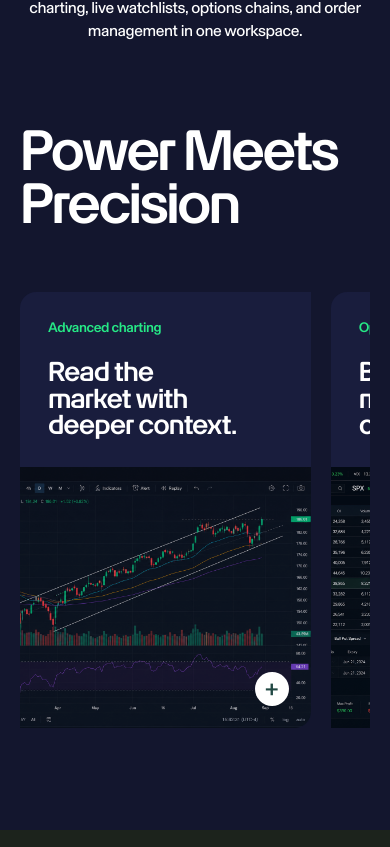
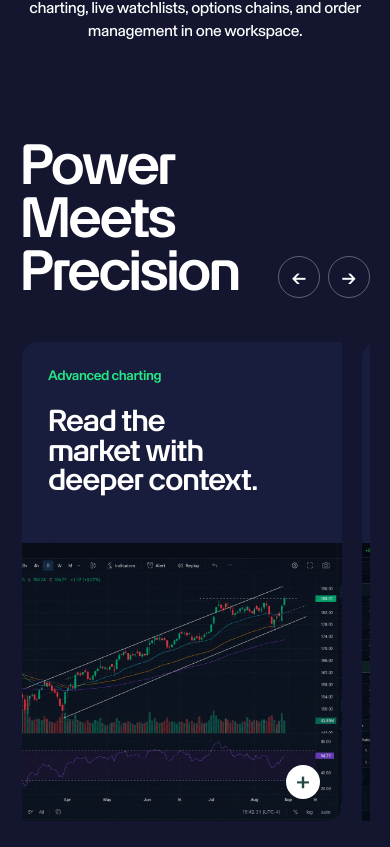
Before and after one commit to TheGlobalAssetsBroker/tgab-site, a React (Vite) app: page / in a window 390 px wide. Shown: the part 7297-8144 px from the top of the page. Built offline with nearby package versions, Linux system fonts and the light colour scheme.

Commit message:
Enlarge platform feature carousel with navigation

```diff
--- /dev/null
+++ b/src/feature-carousel.css
@@ -0,0 +1,117 @@
+.platform-title-row {
+  margin: 132px 0 58px;
+  display: flex;
+  align-items: flex-end;
+  justify-content: space-between;
+  gap: 32px;
+}
+
+.platform-title-row .platform-title {
+  margin: 0;
+}
+
+.feature-carousel-controls {
+  display: flex;
+  flex: 0 0 auto;
+  gap: 12px;
+}
+
+.carousel-arrow {
+  width: 56px;
+  height: 56px;
+  display: grid;
+  place-items: center;
+  border: 1px solid rgba(255, 255, 255, .32);
+  border-radius: 50%;
+  color: #fff;
+  background: transparent;
+  font-size: 25px;
+  line-height: 1;
+  cursor: pointer;
+  transition: color .2s ease, border-color .2s ease, background .2s ease, transform .2s ease;
+}
+
+.carousel-arrow:hover {
+  border-color: var(--orange);
+  color: var(--deep-green);
+  background: var(--orange);
+  transform: translateY(-2px);
+}
+
+.carousel-arrow:focus-visible {
+  outline: 3px solid var(--orange);
+  outline-offset: 3px;
+}
+
+.platform-stage .feature-carousel {
+  grid-auto-columns: clamp(420px, 34vw, 520px);
+  gap: 40px;
+  overscroll-behavior-inline: contain;
+  scrollbar-width: none;
+}
+
+.platform-stage .feature-carousel::-webkit-scrollbar {
+  display: none;
+}
+
+.platform-stage .feature-card {
+  min-height: 690px;
+  padding: 32px;
+}
+
+.platform-stage .feature-card h3 {
+  font-size: clamp(34px, 3vw, 48px);
+}
+
+.platform-stage .feature-card img {
+  inset: 42% 0 0;
+  height: 58%;
+}
+
+@media (max-width: 760px) {
+  .platform-title-row {
+    margin-top: 96px;
+    margin-bottom: 40px;
+    align-items: center;
+  }
+
+  .carousel-arrow {
+    width: 48px;
+    height: 48px;
+  }
+
+  .platform-stage .feature-carousel {
+    grid-auto-columns: min(84vw, 420px);
+    gap: 20px;
+  }
+
+  .platform-stage .feature-card {
+    min-height: 0;
+    padding: 26px;
+  }
+}
+
+@media (max-width: 520px) {
+  .platform-title-row {
+    align-items: flex-end;
+    gap: 18px;
+  }
+
+  .feature-carousel-controls {
+    gap: 8px;
+  }
+
+  .carousel-arrow {
+    width: 42px;
+    height: 42px;
+    font-size: 21px;
+  }
+
+  .platform-stage .feature-carousel {
+    grid-auto-columns: 82vw;
+  }
+
+  .platform-stage .feature-card h3 {
+    font-size: 30px;
+  }
+}
--- a/src/pages/HomePage.jsx
+++ b/src/pages/HomePage.jsx
@@ -1,5 +1,7 @@
+import { useRef } from "react";
 import { Link } from "react-router-dom";
 import { usePageEffects } from "../hooks/usePageEffects";
+import "../feature-carousel.css";
 
 const advantages = [
   ["01", "Transparent pricing", "A published fee schedule with no hidden spreads or surprise charges."],
@@ -32,7 +34,18 @@ const infrastructure = [
 ];
 
 export default function HomePage() {
+  const featureCarouselRef = useRef(null);
+
   usePageEffects("home", "TGAB — The Global Assets Broker | Institutional access to global markets", "Institutional-grade access to US equities, options, ETFs, and global markets through regulated infrastructure and transparent pricing.");
+
+  const scrollFeatureCarousel = (direction) => {
+    const carousel = featureCarouselRef.current;
+    const card = carousel?.querySelector(".feature-card");
+    if (!carousel || !card) return;
+
+    const gap = Number.parseFloat(window.getComputedStyle(carousel).columnGap) || 0;
+    carousel.scrollBy({ left: direction * (card.getBoundingClientRect().width + gap), behavior: "smooth" });
+  };
 
   return (
     <main>
@@ -136,8 +149,14 @@ export default function HomePage() {
           <h2 className="platform-intro rv">Advanced trading at your fingertips.</h2>
           <div className="platform-hero rv"><img src="/images/platform-laptop-mockup.png" alt="Professional trading platform displayed on a laptop" /></div>
           <p className="platform-caption rv"><b>Professional trading technology.</b> Advanced charting, live watchlists, options chains, and order management in one workspace.</p>
-          <h2 className="platform-title rv">Power Meets Precision</h2>
-          <div className="feature-carousel rv">
+          <div className="platform-title-row rv">
+            <h2 className="platform-title">Power Meets Precision</h2>
+            <div className="feature-carousel-controls" aria-label="Platform feature carousel controls">
+              <button className="carousel-arrow" type="button" aria-label="Show previous platform feature" onClick={() => scrollFeatureCarousel(-1)}>←</button>
+              <button className="carousel-arrow" type="button" aria-label="Show next platform feature" onClick={() => scrollFeatureCarousel(1)}>→</button>
+            </div>
+          </div>
+          <div className="feature-carousel rv" ref={featureCarouselRef} role="region" aria-label="Platform features" tabIndex={0}>
             <FeatureCard eyebrow="Advanced charting" title="Read the market with deeper context." image="/images/feature-advanced-charting.png" position="50% 50%" />
             <FeatureCard eyebrow="Options chains" title="Build and manage listed-options strategies." image="/images/feature-options-chains.png" position="50% 50%" />
             <FeatureCard eyebrow="Order management" title="Move from analysis to execution cleanly." image="/images/feature-order-management.png" position="50% 50%" />
```
